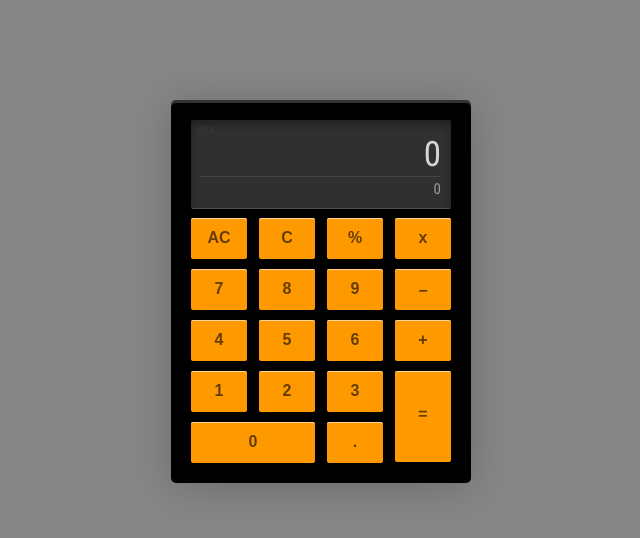
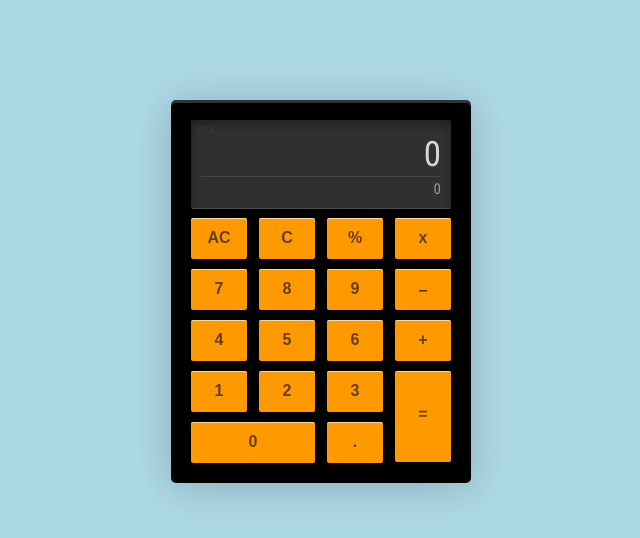
Before and after one commit to AyrtonRZ/Calculadora-Basica-JS, a plain HTML site: page index.html in a window 1280 px wide. Shown: the whole page, without its empty margins (319-959 px from the left). Drawn offline with Linux system fonts and the light colour scheme.

Commit message:
Update style.css

```diff
--- a/style.css
+++ b/style.css
@@ -1,5 +1,5 @@
 body {
-    background: rgb(134, 134, 134) !important;
+    background: rgb(134, 134, 134);
     font-family: Arial, sans-serif;
     transition: background .1s;
   }
@@ -40,6 +40,7 @@ body {
     user-select: none;
     transition: color .1s ease-in;
   }
+
   .max{
     color: rgba(255,150,150,0.8);
   }
```
